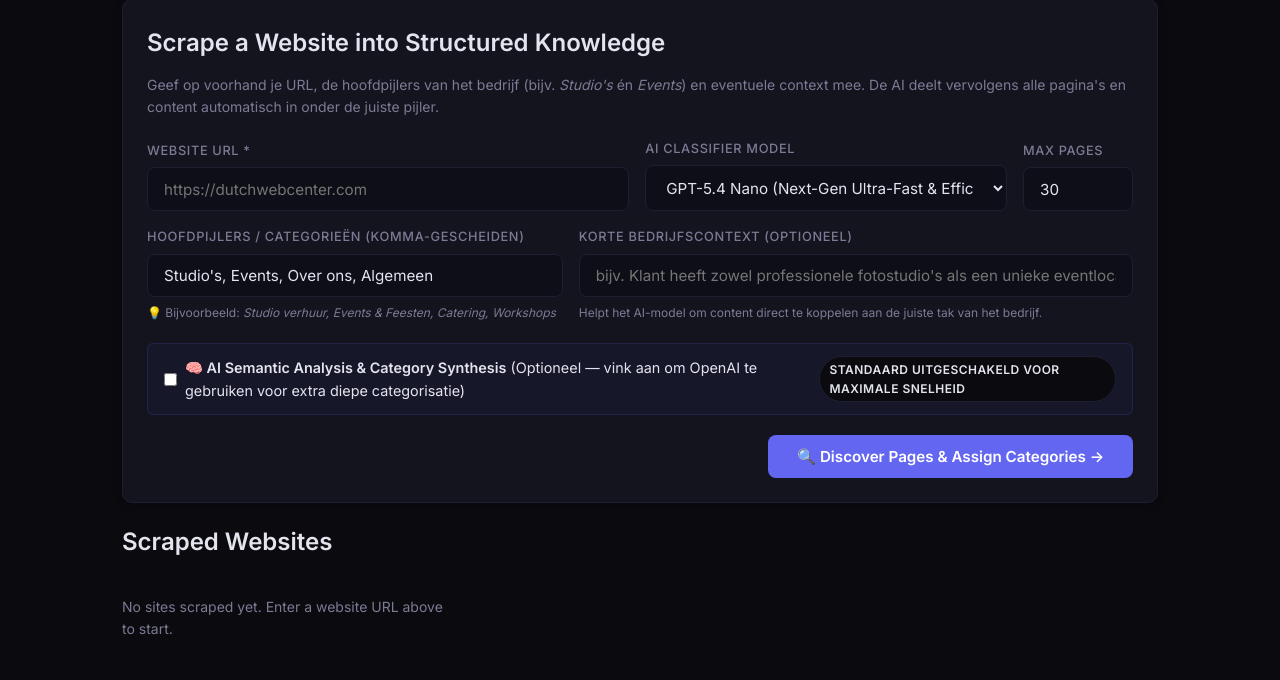
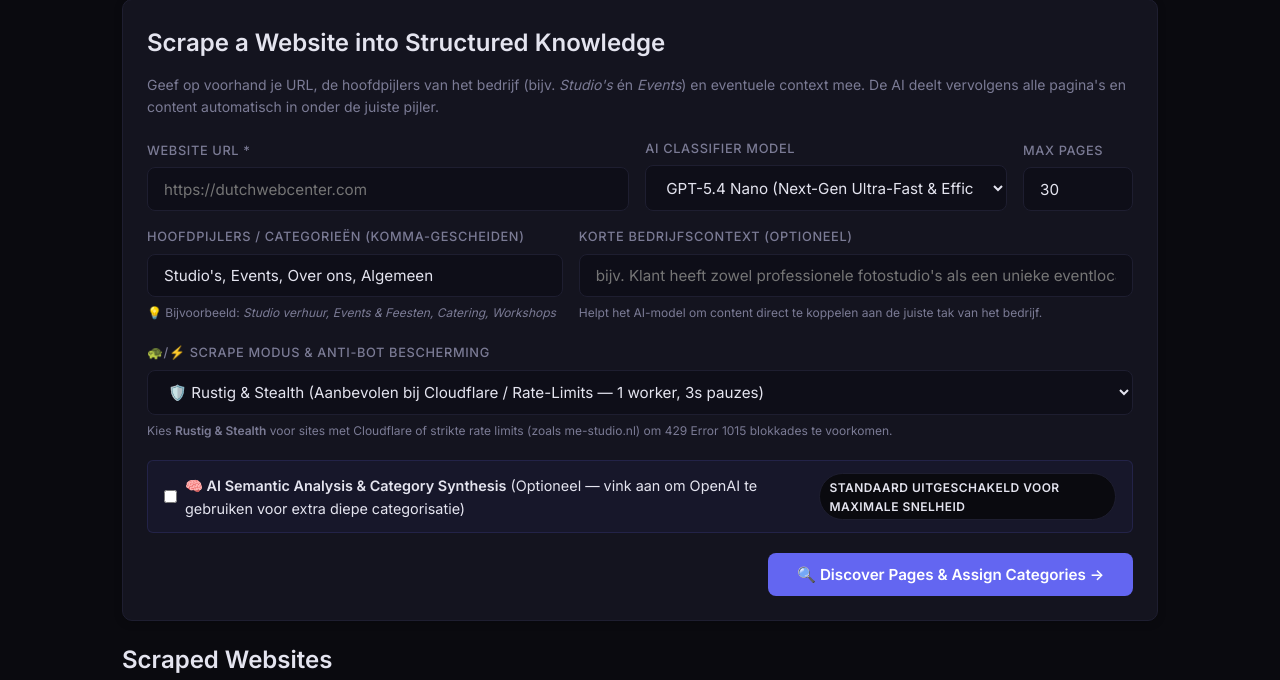
Before and after one commit to johandhss/aiscraper, a Flask app: page / in a window 1280 px wide. Shown: the part 121-801 px from the top of the page. Before the commit the page ends 756 px from the top, so only its background shows below. Run offline with Flask 3, Linux system fonts and the light colour scheme; parts of the project's set-up code (start-up, migrations or seed data) failed here and were passed over; some libraries are stand-ins or nearby versions.

Commit message:
feat: add user-configurable Scrape Mode (Stealth, Balanced, Turbo) with adaptive crawl and worker pacing against Cloudflare rate limits

```diff
--- a/app.py
+++ b/app.py
@@ -119,13 +119,14 @@ def save_api_key():
 
 # --- STEP 1: CRAWL, URL DISCOVERY & CATEGORY MAPPING ---
 @app.route("/crawl", methods=["POST"])
-def crawl():
+def crawl_site_route():
     url = request.form.get("url", "").strip()
-    max_pages = request.form.get("max_pages", "30")
+    max_pages = request.form.get("max_pages", 30)
     openai_model = request.form.get("openai_model", "gpt-4o-mini")
     categories_input = request.form.get("categories", "").strip()
     business_context = request.form.get("business_context", "").strip()
     enable_ai = request.form.get("enable_ai") in ["1", "true", "on", "yes"]
+    scrape_mode = request.form.get("scrape_mode", "stealth")
 
     if not url:
         flash("Website URL is required", "error")
@@ -157,7 +158,7 @@ def crawl():
         category_list = ["Hoofdaanbod", "Algemeen"]
 
     # Discover URLs on website with page titles and H1s
-    pages_preview = crawl_site(url, max_pages=max_pages)
+    pages_preview = crawl_site(url, max_pages=max_pages, scrape_mode=scrape_mode)
     if not pages_preview:
         flash(f"Could not discover any pages on {domain}. Please verify the URL.", "error")
         return redirect(url_for("index"))
@@ -198,7 +199,8 @@ def crawl():
         models=models,
         selected_model=openai_model,
         has_openai_key=has_openai_key,
-        enable_ai=enable_ai
+        enable_ai=enable_ai,
+        scrape_mode=scrape_mode
     )
 
 
@@ -212,6 +214,7 @@ def scrape_execute():
     global_instructions = request.form.get("global_instructions", "").strip()
     all_categories_str = request.form.get("all_categories", "").strip()
     enable_ai = request.form.get("enable_ai") in ["1", "true", "on", "yes"]
+    scrape_mode = request.form.get("scrape_mode", "stealth")
 
     # Collect categories
     categories_set = []
@@ -257,7 +260,7 @@ def scrape_execute():
 
     thread = threading.Thread(
         target=_run_full_scrape_job,
-        args=(job_id, start_url, domain, pages_to_scrape, categories_set, business_context, openai_model, enable_ai),
+        args=(job_id, start_url, domain, pages_to_scrape, categories_set, business_context, openai_model, enable_ai, scrape_mode),
         daemon=True
     )
     thread.start()
@@ -282,7 +285,7 @@ def _add_event(job_id, phase, current, total, url, message="", sub_progress=0.0)
 
 
 
-def _scrape_single_page_worker(p_info, site_id, domain, category_map, openai_model, job_id, total_pages, shared_state, enable_ai=True):
+def _scrape_single_page_worker(p_info, site_id, domain, category_map, openai_model, job_id, total_pages, shared_state, enable_ai=True, scrape_mode="stealth"):
     """Worker task to scrape a single page concurrently with thread-safe progress reporting."""
     page_url = p_info["url"]
     path = p_info["path"]
@@ -325,8 +328,13 @@ def _scrape_single_page_worker(p_info, site_id, domain, category_map, openai_mod
 
 
     try:
-        # Polite jitter delay between page requests so workers don't slam Cloudflare concurrently
-        time.sleep(random.uniform(0.6, 1.4))
+        # Polite jitter delay between page requests based on mode
+        if scrape_mode == "stealth":
+            time.sleep(random.uniform(2.5, 3.8))
+        elif scrape_mode == "turbo":
+            time.sleep(random.uniform(0.1, 0.3))
+        else: # balanced
+            time.sleep(random.uniform(0.8, 1.6))
 
         parsed_data = parse_page(
             url_str=page_url,
@@ -338,7 +346,8 @@ def _scrape_single_page_worker(p_info, site_id, domain, category_map, openai_mod
             scrape_instructions=instructions,
             openai_model=openai_model,
             progress_callback=page_progress_callback,
-            enable_ai=enable_ai
+            enable_ai=enable_ai,
+            scrape_mode=scrape_mode
         )
     except Exception as e:
         parsed_data = {"error": str(e)}
@@ -438,11 +447,22 @@ def _scrape_single_page_worker(p_info, site_id, domain, category_map, openai_mod
     return parsed_data
 
 
-def _run_full_scrape_job(job_id, start_url, domain, pages_to_scrape, categories_list, business_context, openai_model, enable_ai=True):
+def _run_full_scrape_job(job_id, start_url, domain, pages_to_scrape, categories_list, business_context, openai_model, enable_ai=True, scrape_mode="stealth"):
     try:
         total_pages = len(pages_to_scrape)
-        concurrency = get_max_concurrent_scrapers()
-        _add_event(job_id, "init", 0, total_pages, start_url, f"Initializing parallel scrape engine for {domain} ({concurrency} workers across {os.cpu_count() or 'auto'} vCPUs)...")
+
+        # Adaptive concurrency based on scrape mode
+        if scrape_mode == "stealth":
+            concurrency = 1
+            mode_desc = "🛡️ Rustig & Stealth (1 worker, 3s pauzes tegen rate limits)"
+        elif scrape_mode == "turbo":
+            concurrency = min(get_max_concurrent_scrapers(), 4)
+            mode_desc = "🚀 Turbo (4 workers, geen wachttijd)"
+        else: # balanced
+            concurrency = min(get_max_concurrent_scrapers(), 2)
+            mode_desc = "⚡ Gebalanceerd (2 workers, 1s pauze)"
+
+        _add_event(job_id, "init", 0, total_pages, start_url, f"Scrape Modus: {mode_desc} voor {domain} ({total_pages} pagina's)...")
 
         # 1. Upsert Site record
         site = upsert_site(
@@ -485,13 +505,13 @@ def _run_full_scrape_job(job_id, start_url, domain, pages_to_scrape, categories_
         }
 
         # 3. Parallel Multi-Worker Scraping
-        _add_event(job_id, "parallel_start", 0, total_pages, start_url, f"⚡ Launched {concurrency} parallel scraping workers...")
+        _add_event(job_id, "parallel_start", 0, total_pages, start_url, f"⚡ Gestart met {concurrency} scraping worker(s) [{mode_desc}]...")
 
         with concurrent.futures.ThreadPoolExecutor(max_workers=concurrency) as executor:
             futures = [
                 executor.submit(
                     _scrape_single_page_worker,
-                    p_info, site_id, domain, category_map, openai_model, job_id, total_pages, shared_state, enable_ai
+                    p_info, site_id, domain, category_map, openai_model, job_id, total_pages, shared_state, enable_ai, scrape_mode
                 )
                 for p_info in pages_to_scrape
             ]
--- a/scraper/crawler.py
+++ b/scraper/crawler.py
@@ -134,12 +134,12 @@ def _fetch_html(url, scraper_instance=None):
         except Exception:
             pass
 
-        time.sleep(1.5 * (attempt + 1))
+        time.sleep(2.0 * (attempt + 1))
 
     return None, url
 
 
-def crawl_site(start_url, max_pages=50, progress_callback=None):
+def crawl_site(start_url, max_pages=50, progress_callback=None, scrape_mode="stealth"):
     """
     BFS crawl a website with www-agnostic domain matching and multi-engine HTTP fetch.
     Returns a list of dicts with URL, path, title, h1, and meta_description.
@@ -155,6 +155,14 @@ def crawl_site(start_url, max_pages=50, progress_callback=None):
     queue = [normalize_url(start_url)]
     pages_data = []
 
+    # Adaptive crawl delay per mode
+    if scrape_mode == "stealth":
+        crawl_delay = 1.2
+    elif scrape_mode == "turbo":
+        crawl_delay = 0.1
+    else:
+        crawl_delay = 0.45
+
     while queue and len(pages_data) < max_pages:
         current_url = queue.pop(0)
 
@@ -163,8 +171,8 @@ def crawl_site(start_url, max_pages=50, progress_callback=None):
 
         visited.add(current_url)
 
-        # Polite 350ms delay between crawl requests to prevent Cloudflare rate triggers
-        time.sleep(0.35)
+        # Adaptive delay between crawl requests
+        time.sleep(crawl_delay)
 
         if progress_callback:
             progress_callback("crawl", len(pages_data), max_pages, current_url)
--- a/scraper/parser.py
+++ b/scraper/parser.py
@@ -178,7 +178,8 @@ def html_to_markdown(body_element):
 def parse_page(url_str, html_content=None, page_id=None, site_domain=None,
                page_type="", category_id=None, category_name="Algemeen",
                scrape_instructions="", openai_model="gpt-4o-mini",
-               openai_api_key=None, progress_callback=None, enable_ai=True):
+               openai_api_key=None, progress_callback=None, enable_ai=True,
+               scrape_mode="stealth"):
     """
     Parse a webpage:
     - Captures full-page screenshot using Playwright
@@ -191,7 +192,7 @@ def parse_page(url_str, html_content=None, page_id=None, site_domain=None,
     if progress_callback:
         progress_callback("screenshot", 0, 0, "Capturing full-page screenshot & rendering lazy images...")
 
-    screenshot_result = capture_page_screenshot_and_media(url_str, page_id, site_domain)
+    screenshot_result = capture_page_screenshot_and_media(url_str, page_id, site_domain, scrape_mode=scrape_mode)
     screenshot_url = screenshot_result.get("screenshot_url")
     playwright_imgs = screenshot_result.get("rendered_images", [])
 
--- a/scraper/screenshot_handler.py
+++ b/scraper/screenshot_handler.py
@@ -5,7 +5,7 @@ from playwright.sync_api import sync_playwright
 from scraper.db import upload_image_to_storage
 
 
-def capture_page_screenshot_and_media(page_url, page_id, site_domain):
+def capture_page_screenshot_and_media(page_url, page_id, site_domain, scrape_mode="stealth"):
     """
     Use Playwright to:
     1. Render the live page with full JavaScript execution.
@@ -70,7 +70,7 @@ def capture_page_screenshot_and_media(page_url, page_id, site_domain):
                     title_text = page.title() or ""
                     body_text = page.inner_text("body") if page.query_selector("body") else ""
                     if "Error 1015" in title_text or "Error 1015" in body_text or "You are being rate limited" in body_text:
-                        wait_sec = 6 + nav_attempt * 4
+                        wait_sec = 12 + nav_attempt * 8 if scrape_mode == "stealth" else (6 + nav_attempt * 4)
                         print(f"[Cloudflare 1015] Rate limit detected on {page_url}. Backing off {wait_sec}s (attempt {nav_attempt+1}/3)...", flush=True)
                         time.sleep(wait_sec)
                         continue
--- a/templates/index.html
+++ b/templates/index.html
@@ -106,7 +106,22 @@
             </div>
         </div>
 
-        <!-- Row 3: AI Toggle -->
+        <!-- Row 3: Scrape Mode & Anti-Bot Protection -->
+        <div class="form-row" style="margin-bottom: 1.25rem;">
+            <div class="form-group" style="flex: 1;">
+                <label for="scrape_mode">🐢/⚡ Scrape Modus & Anti-Bot Bescherming</label>
+                <select name="scrape_mode" id="scrape_mode" class="custom-select">
+                    <option value="stealth" selected>🛡️ Rustig & Stealth (Aanbevolen bij Cloudflare / Rate-Limits — 1 worker, 3s pauzes)</option>
+                    <option value="balanced">⚡ Gebalanceerd (Standaard websites — 2 workers, 1s pauze)</option>
+                    <option value="turbo">🚀 Turbo / Snel (Simpele sites zonder bot-protectie — 4 workers)</option>
+                </select>
+                <span class="text-muted" style="font-size: 0.75rem;">
+                    Kies <strong>Rustig & Stealth</strong> voor sites met Cloudflare of strikte rate limits (zoals me-studio.nl) om 429 Error 1015 blokkades te voorkomen.
+                </span>
+            </div>
+        </div>
+
+        <!-- Row 4: AI Toggle -->
         <div style="margin-bottom: 1.25rem; display: flex; align-items: center; justify-content: space-between; background: rgba(99, 102, 241, 0.05); padding: 0.75rem 1rem; border-radius: 6px; border: 1px solid rgba(99, 102, 241, 0.15);">
             <label style="margin: 0; display: flex; align-items: center; gap: 0.5rem; cursor: pointer; font-size: 0.9rem;">
                 <input type="checkbox" name="enable_ai" id="enable_ai" value="1" style="width: auto; margin: 0;">
```
Also changed, not shown: templates/configure.html (+10 -2 lines).
